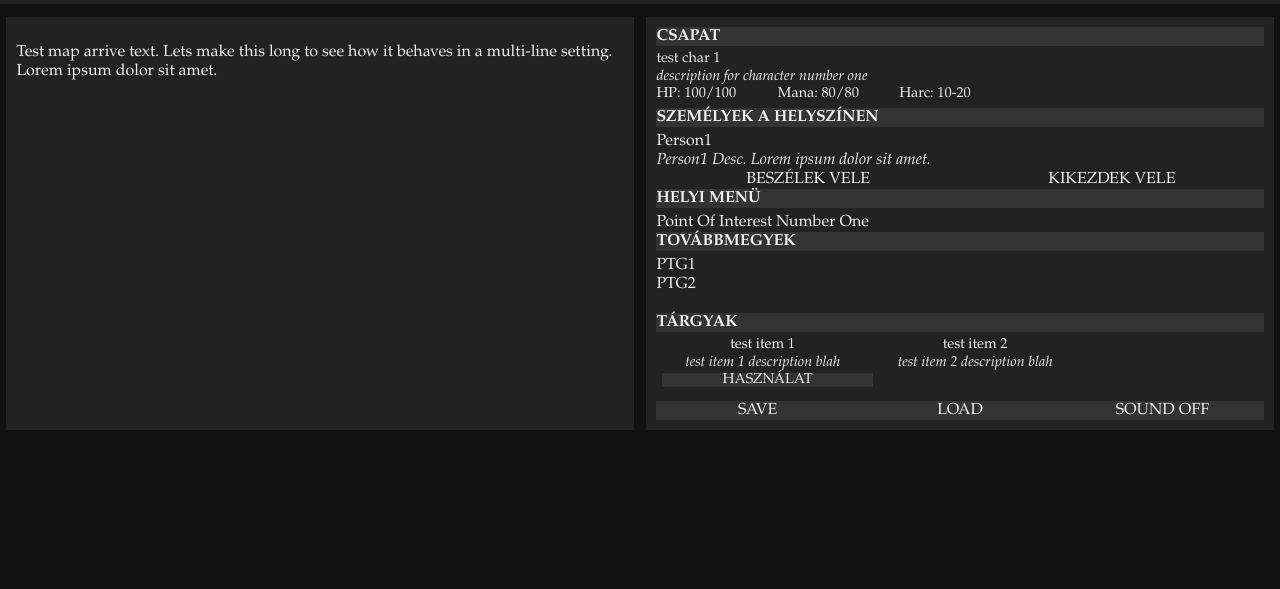
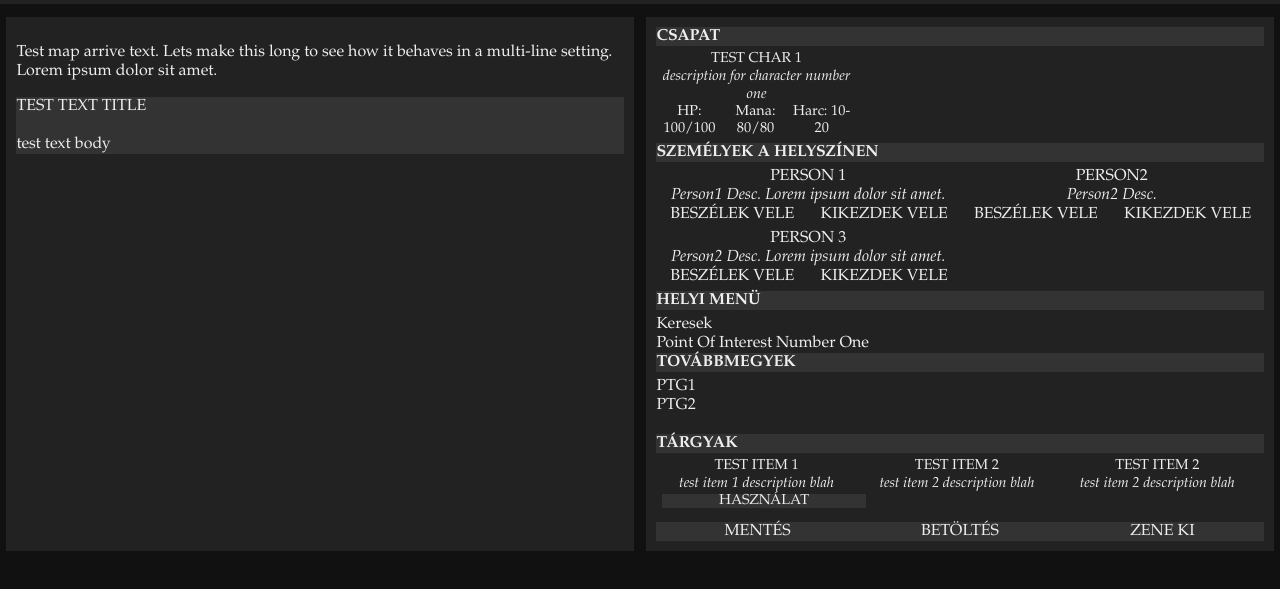
Before and after one commit to kutor/leecher_game_2019, a plain HTML site: page index.html in a window 1280 px wide. Shown: the part 47-636 px from the top of the page. Drawn offline with Linux system fonts and the light colour scheme.

Commit message:
ui almost done TODO: placestogo

```diff
--- a/index.html
+++ b/index.html
@@ -21,10 +21,10 @@
             <div id="right_menu">
 
                 <h4>CSAPAT</h4>
-                <div class="menu_subdivs" id="menu_subdivs_party"></div>
+                <div class="menu_subdivs subdivs_flex" id="menu_subdivs_party"></div>
 
                 <h4>SZEMÉLYEK A HELYSZÍNEN</h4>
-                <div class="menu_subdivs" id="menu_subdivs_people">
+                <div class="menu_subdivs subdivs_flex" id="menu_subdivs_people">
                     <div class="person_at_place menu_subsubdivs">
                         <span>NEVENEKI</span><span><em>bemutatása neki</em></span>
                     </div>
@@ -41,9 +41,9 @@
 
 
                 <div class="menu_subdivs" id="menu_subdivs_controls">
-                        <div class="clickable controls" id="menu_subdivs_save">SAVE</div>
-                        <div class="clickable controls" id="menu_subdivs_load">LOAD</div>
-                        <div class="clickable controls" id="menu_subdivs_sound">SOUND OFF</div>
+                        <div class="clickable controls" id="menu_subdivs_save">MENTÉS</div>
+                        <div class="clickable controls" id="menu_subdivs_load">BETÖLTÉS</div>
+                        <div class="clickable controls" id="menu_subdivs_sound">ZENE KI</div>
                 </div>
             </div>
         </div>
--- a/js.js
+++ b/js.js
@@ -29,6 +29,25 @@ let characters = [
         hp:[100,100],
         mana: [80, 80],
         fight: [10, 20],
+        abilities: null,
+    },
+    {
+        name: "test char 2",
+        description: "description for character number one",
+        hp:[100,100],
+        fight: [10, 20],
+        abilities: null,
+    },
+    {
+        name: "test char 3",
+        description: "description for character number one",
+        hp:[100,100],
+        abilities: null,
+    },
+    {
+        name: "test char 4",
+        description: "description for character number one",
+        hp:[100,100],
         abilities: null,
     },
 ];
@@ -71,29 +90,45 @@ let maps = [
         mapMusic: null,
         mapArriveText: "Test map arrive text. Lets make this long to see how it behaves in a multi-line setting. Lorem ipsum dolor sit amet.",
         mapArriveEvent: function(){
-			writeText(`arrived at ${this.mapName}`);
+			console.log(`arrived at ${this.mapName}`);
 		},
         mapMenu: {
             personsAtPlace: [
                 {
-                    personName: "Person1",
+                    personName: "Person 1",
                     personDescription: "Person1 Desc. Lorem ipsum dolor sit amet.",
-                    personTalk: ["BESZÉLEK VELE", "", ""],
-                    personRomance: ["KIKEZDEK VELE", "", ""],
-                }
+                    personTalk: ["talk test 1", "talk test 2", function(){writeText("TALKFUNCTION!")}],
+                    personRomance: ["romance test 1", function(){writeText("ROMANCEFUNCTION!")}, "romance test 3 final"],
+                    personTalkedTo: 0,
+                    personRomanced: 0
+                },
+                {
+                    personName: "Person2",
+                    personDescription: "Person2 Desc.",
+                    personTalk: ["", ""],
+                    personRomance: ["", ""],
+                    personTalkedTo: 0,
+                    personRomanced: 0
+                },
+                {
+                    personName: "Person 3",
+                    personDescription: "Person2 Desc. Lorem ipsum dolor sit amet.",
+                    personTalk: ["talk test 1", "talk test 2", "talk test 3 final"],
+                    personRomance: ["romance test 1", "romance test 2"],
+                    personTalkedTo: 0,
+                    personRomanced: 0
+                },
             ],
-            searched: false,
-            searchText: ["KERESEK", ""],
-            searchFind: function(){
-                console.log("searchTempText")
-            },
             pointsOfInterest: [
                 {
+                    poiName: "Keresek",
+                    poiEvent: ["", function(){writeText("PoI text for stuff", "poi text title")}, ""],
+                    poiDone: 0
+                },
+                {
                     poiName: "Point Of Interest Number One",
-                    poiText: "Test Text for PoI number ONE, lets make this long to see how it behaves in a multi-line setting. Lorem ipsum dolor sit amet.",
-                    poiEvent: function(){
-                        console.log("poi event");
-                    },
+                    poiEvent: ["", "", function(){writeText("PoI text for stuff", "poi text title")}],
+                    poiDone: 0
                 }
             ],
             placesToGo: [
@@ -104,13 +139,6 @@ let maps = [
     },
 ];
 
-//CURRENT STATE OF CHARACTERS, MAPS AND STUFF
-
-var CURRENT_STATE = {
-    currentMap: maps[0],
-    party: [characters[0]],
-    inventory: [items[0], items[1]],
-}
 
 // --------------------------------------------------------------------------
 
@@ -125,27 +153,40 @@ const reclickable = () => {
 	divRightMenu.style.pointerEvents = "auto";
 }
 
-// TEXT EVENTS
-const writeText = (text) => {
+// WRITE TEXT, WITH OPTIONAL TITLE
+const writeText = (text, title = "") => {
     let currentText = document.createElement("div");
     currentText.classList += "eventText textToOrder";
+
+    if(title != ""){
+        currentText.appendChild(document.createTextNode(title.toUpperCase()));
+        currentText.appendChild(document.createElement("br"));
+        currentText.appendChild(document.createElement("br"));
+    }
+
     currentText.appendChild(document.createTextNode(text));
     divLeftText.appendChild(currentText);
 }
 
 
-//LOAD PARTY
-const loadParty = () => {CURRENT_STATE.party.map((member) => {
+// LOAD PARTY
+const loadParty = () => {
+    menuParty.innerHTML = "";
+    CURRENT_STATE.party.map((member) => {
+
     let currentMember = document.createElement("div");
     currentMember.classList += "party_member menu_subsubdivs";
 
     let currentSpan = document.createElement("span");
-    currentSpan.appendChild(document.createTextNode(member.name));
+    currentSpan.appendChild(document.createTextNode(member.name.toUpperCase()));
     currentMember.appendChild(currentSpan);
+
     currentMember.appendChild(document.createElement("br"));
+
     currentSpan = document.createElement("em");
     currentSpan.appendChild(document.createTextNode(member.description));
     currentMember.appendChild(currentSpan);
+
     let currentDetails = document.createElement("div");
     currentDetails.classList += "details";
 
@@ -153,30 +194,59 @@ const loadParty = () => {CURRENT_STATE.party.map((member) => {
     currentSpan = document.createElement("span");
     currentSpan.appendChild(document.createTextNode(`HP: ${member.hp[0]}/${member.hp[1]}`));
     currentDetails.appendChild(currentSpan);
+
+    if(member.hasOwnProperty("mana")){
         currentSpan = document.createElement("span");
         currentSpan.appendChild(document.createTextNode(`Mana: ${member.mana[0]}/${member.mana[1]}`));
         currentDetails.appendChild(currentSpan);
+    }
+
+    if(member.hasOwnProperty("fight")){
         currentSpan = document.createElement("span");
         currentSpan.appendChild(document.createTextNode(`Harc: ${member.fight[0]}-${member.fight[1]}`));
         currentDetails.appendChild(currentSpan);
+    }
 
     currentMember.appendChild(currentDetails);
 
     menuParty.appendChild(currentMember);
 })}
 
-//LOAD INVENTORY
-const loadInventory = () => {CURRENT_STATE.inventory.map((item) => {
+const addToParty = (name) => {
+    for(i = 0; i < characters.length; i++){
+        if(characters[i].name == name){
+            CURRENT_STATE.party.push(characters[i]);
+        }
+    }
+    loadParty();
+}
+
+const removeFromParty = (name) => {
+    for(i = 0; i < CURRENT_STATE.party.length; i++){
+        if(CURRENT_STATE.party[i].name == name){
+            CURRENT_STATE.party.splice(i, 1);
+        }
+    }
+    loadParty();
+}
+
+// LOAD INVENTORY
+const loadInventory = () => {
+    menuInventory.innerHTML = "";
+    CURRENT_STATE.inventory.map((item) => {
     let currentItem = document.createElement("div");
     currentItem.classList += "menu_subsubdivs item";
 
     let currentSpan = document.createElement("span");
-    currentSpan.appendChild(document.createTextNode(item.itemName));
+    currentSpan.appendChild(document.createTextNode(item.itemName.toUpperCase()));
     currentItem.appendChild(currentSpan);
+
     currentItem.appendChild(document.createElement("br"));
+
     currentSpan = document.createElement("em");
     currentSpan.appendChild(document.createTextNode(item.itemDescription));
     currentItem.appendChild(currentSpan);
+
     currentItem.appendChild(document.createElement("br"));
 
     if(item.hasOwnProperty("itemUseFunction")){
@@ -187,6 +257,24 @@ const loadInventory = () => {CURRENT_STATE.inventory.map((item) => {
     };
     menuInventory.appendChild(currentItem);
 })}
+
+const addToInventory = (name) => {
+    for(i = 0; i < items.length; i++){
+        if(items[i].itemName == name){
+            CURRENT_STATE.inventory.push(items[i]);
+        }
+    }
+    loadInventory();
+}
+
+const removeFromInventory = (name) => {
+    for(i = 0; i < CURRENT_STATE.inventory.length; i++){
+        if(CURRENT_STATE.inventory[i].itemName == name){
+            CURRENT_STATE.inventory.splice(i, 1);
+        }
+    }
+    loadInventory();
+}
 
 //LOAD MAP
 const loadMap = (currentMap) => {
@@ -215,18 +303,28 @@ const loadMap = (currentMap) => {
     currentStuff = document.createElement("p");
     currentStuff.appendChild(document.createTextNode(CURRENT_STATE.currentMap.mapArriveText));
     divLeftText.appendChild(currentStuff);
-    console.log(CURRENT_STATE.currentMap.personsAtPlace);
+
+    // ARRIVE EVENT
+    if(CURRENT_STATE.currentMap.hasOwnProperty("mapArriveEvent")){
+        CURRENT_STATE.currentMap.mapArriveEvent();
+    }
 
     //PEOPLE AT MAP
     CURRENT_STATE.currentMap.mapMenu.personsAtPlace.map((person => {
         let currentPerson = document.createElement("div");
-        currentPerson.appendChild(document.createTextNode(person.personName));
+        currentPerson.classList += "person_at_place";
+
+        currentPerson.appendChild(document.createTextNode(person.personName.toUpperCase()));
         currentPerson.appendChild(document.createElement("br"));
+
         let currentStuff = document.createElement("em");
         currentStuff.appendChild(document.createTextNode(person.personDescription));
         currentPerson.appendChild(currentStuff);
+
         currentPerson.appendChild(document.createElement("br"));
+
         menuPeople.appendChild(currentPerson);
+
         let personButtonArea = document.createElement("div");
         personButtonArea.classList += "person_buttons";
         currentPerson.appendChild(personButtonArea);
@@ -234,14 +332,14 @@ const loadMap = (currentMap) => {
         if(person.hasOwnProperty("personTalk")){
             let currentButton = document.createElement("div");
             currentButton.classList += "clickable";
-            currentButton.appendChild(document.createTextNode(person.personTalk[0]));
+            currentButton.appendChild(document.createTextNode("BESZÉLEK VELE"));
             currentButton.id=`talk_${person.personName}`;
             personButtonArea.appendChild(currentButton);
         }
         if(person.hasOwnProperty("personRomance")){
             let currentButton = document.createElement("div");
             currentButton.classList += "clickable";
-            currentButton.appendChild(document.createTextNode(person.personRomance[0]))
+            currentButton.appendChild(document.createTextNode("KIKEZDEK VELE"))
             currentButton.id=`romance_${person.personName}`;
             personButtonArea.appendChild(currentButton);
         }
@@ -259,20 +357,61 @@ const loadMap = (currentMap) => {
     //PLACES TO GO
     CURRENT_STATE.currentMap.mapMenu.placesToGo.map((ptg => {
         let currentPTG = document.createElement("div");
-        currentPTG.appendChild(document.createTextNode(ptg.toString()));
+        currentPTG.appendChild(document.createTextNode(ptg.toString().toUpperCase()));
         currentPTG.classList += "clickable";
         currentPTG.id = `ptg_${ptg}`;
         menuPlacesToGo.appendChild(currentPTG);
     }))
 
+    // ADD EVENT LISTENERS!
+
+    // person talk
+    for(i = 0; i < CURRENT_STATE.currentMap.mapMenu.personsAtPlace.length; i++){
+        let person = CURRENT_STATE.currentMap.mapMenu.personsAtPlace[i];
+        document.getElementById(`talk_${person.personName}`).addEventListener("click", function(){
+            typeof(person.personTalk[person.personTalkedTo]) == "string" ? writeText(person.personTalk[person.personTalkedTo], `BESZÉLEK VELE: ${person.personName}`) : person.personTalk[person.personTalkedTo]();
+            if(person.personTalkedTo < person.personTalk.length-1){person.personTalkedTo++}
+        }, false);
+    }
+
+    // person romance
+    for(i = 0; i < CURRENT_STATE.currentMap.mapMenu.personsAtPlace.length; i++){
+        let person = CURRENT_STATE.currentMap.mapMenu.personsAtPlace[i];
+        document.getElementById(`romance_${person.personName}`).addEventListener("click", function(){
+            typeof(person.personRomance[person.personRomanced]) == "string" ? writeText(person.personRomance[person.personRomanced], `KIKEZDEK VELE: ${person.personName}`) : person.personRomance[person.personRomanced]();
+            if(person.personRomanced < person.personRomance.length-1){person.personRomanced++}
+        }, false);
+    }
+
+    // points of interest
+    for(i = 0; i < CURRENT_STATE.currentMap.mapMenu.pointsOfInterest.length; i++){
+        let poi = CURRENT_STATE.currentMap.mapMenu.pointsOfInterest[i];
+        document.getElementById(`poi_${poi.poiName}`).addEventListener("click", function(){
+            typeof(poi.poiEvent[poi.poiDone]) == "string" ? writeText(poi.poiEvent[poi.poiDone], poi.poiName) : poi.poiEvent[poi.poiDone]();
+            if(poi.poiDone < poi.poiEvent.length-1){poi.poiDone++}
+        }, false);
+    }
+
+    // places to go
 
 
-
+    window.scrollTo(0, 0);
 }
 
 
 
+// CURRENT STATE OF CHARACTERS, MAPS AND STUFF
+
+var CURRENT_STATE = {
+    currentMap: maps[0],
+    party: [characters[0]],
+    inventory: [items[0], items[1]],
+}
+
 // INITIALIZE GAME
 loadParty();
 loadInventory();
-loadMap(maps[0  ]);
+loadMap(maps[0]);
+
+addToInventory("test item 2");
+writeText("test text body", "test text title");
--- a/style.css
+++ b/style.css
@@ -71,10 +71,21 @@ h4{
     margin-top:1%;
     background-color:#222;
 }
+.subdivs_flex{
+    display:flex;
+    flex-wrap:wrap;
+}
 .party_member{
     font-size:0.9em;
+    flex-basis:33%;
+    text-align:center;
 }
-.party_member:last-child, .person_at_place:last-child{
+
+.person_at_place{
+    flex-basis:50%;
+    text-align:center;
+}
+.party_member, .person_at_place{
     margin-bottom: 5px;
 }
 
@@ -86,9 +97,10 @@ h4{
 .party_member .details, .person_at_place .details{
     display:flex;
     justify-content:flex-start;
+    flex-basis:33%;
 }
 .party_member span, .person_at_place span{
-    width:20%;
+    width:33%;
 }
 .person_buttons{
     display:flex;
@@ -107,7 +119,7 @@ h4{
 .item{
     margin:0% 1% 1% 1%;
     text-align:center;
-    flex-basis:33%;
+    flex-basis:31%;
     font-size:0.9em;
 }
 
@@ -119,4 +131,5 @@ h4{
 .eventText{
     width:100%;
     background-color: #333;
+    margin:1% 0%;
 }
```
Lines whose indentation alone changed are shown as unchanged.
